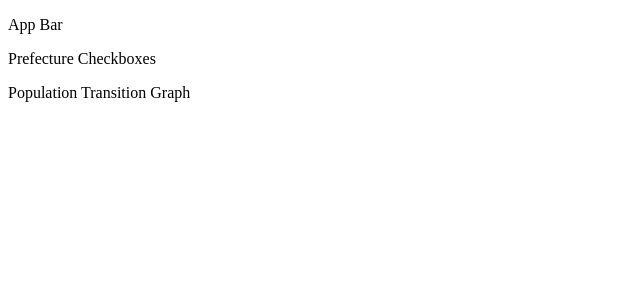
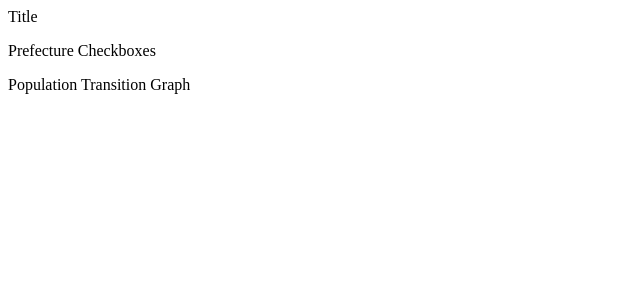
Before and after one commit to N1koge/resas-pop, a Next.js app: page / in a window 1280 px wide. Shown: the top 300 px of the page, without its empty margins (0-640 px from the left). Built offline with nearby package versions, Linux system fonts and the light colour scheme.

Commit message:
add title to the app bar

```diff
--- a/src/components/AppBar.tsx
+++ b/src/components/AppBar.tsx
@@ -1,6 +1,8 @@
+import Title from './Title';
+
 const AppBar = () => (
   <div>
-    <p>App Bar</p>
+    <Title />
   </div>
 );
 
--- /dev/null
+++ b/src/components/Title.tsx
@@ -0,0 +1,3 @@
+const Title = () => <span>Title</span>;
+
+export default Title;
```
